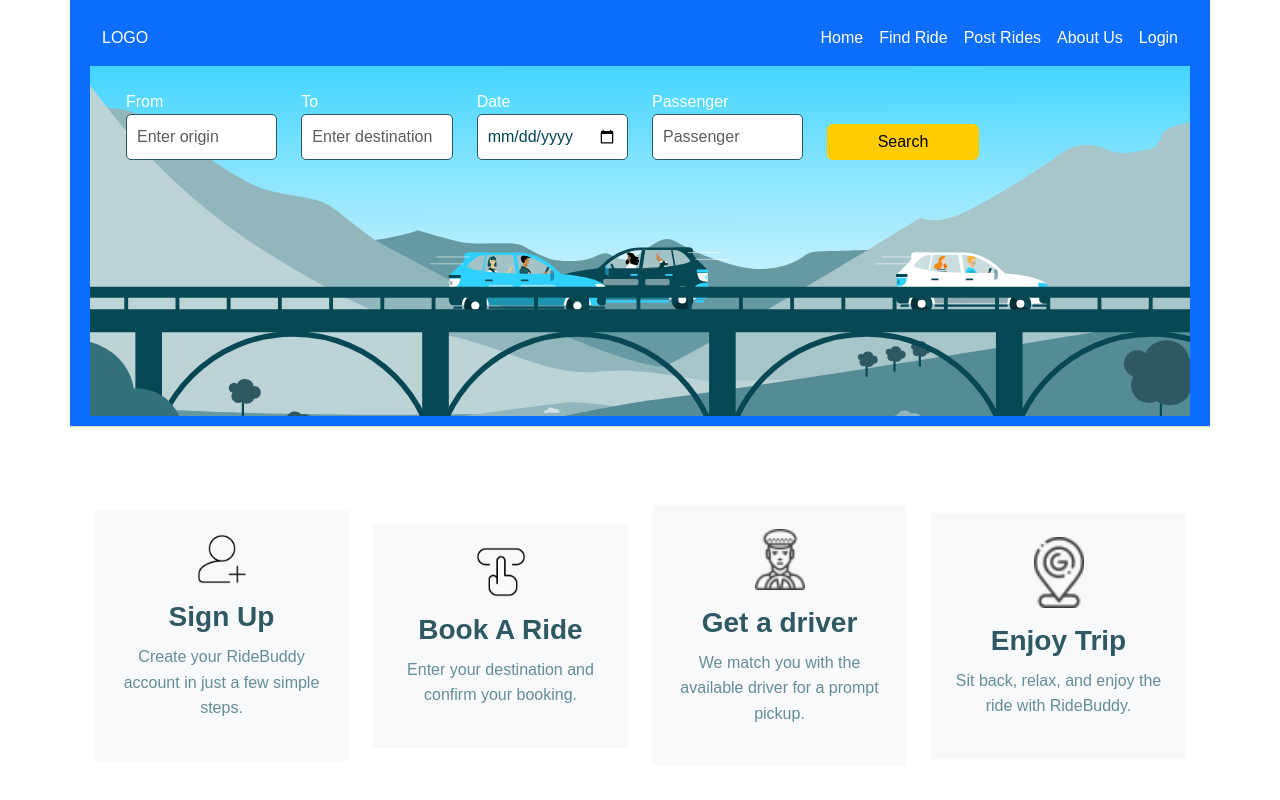
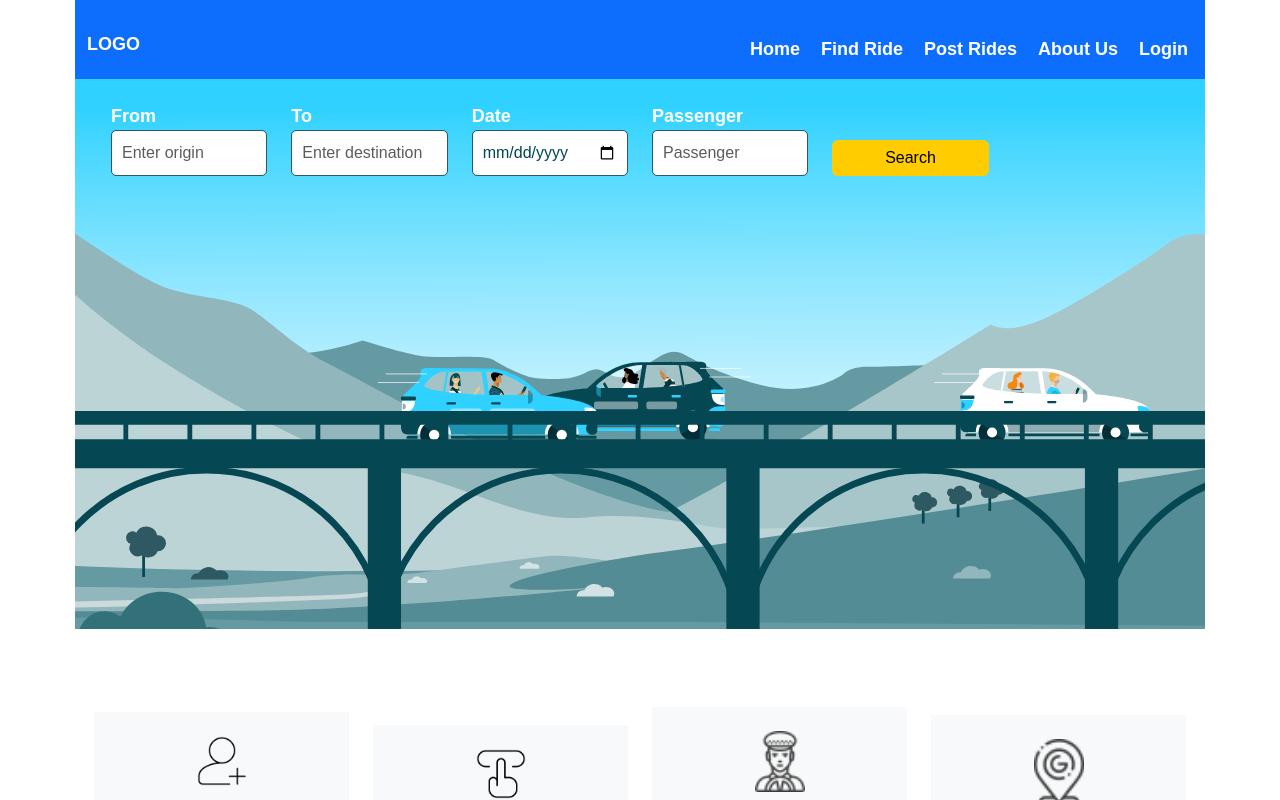
Before and after one commit to Diablodadayu/Carpool, a React (Vite) app in the folder client/: page /home in a window 1280 px wide. Shown: the top 800 px of the page. Built offline with nearby package versions, Linux system fonts and the light colour scheme.

Commit message:
changes to css

```diff
--- a/client/src/assets/Home.css
+++ b/client/src/assets/Home.css
@@ -1,3 +1,11 @@
+*,
+*::after,
+*::before {
+  margin: 0;
+  padding: 0;
+  box-sizing: border-box;
+}
+
 body {
   font-family: Arial, sans-serif;
   margin: 0;
@@ -6,9 +14,7 @@ body {
 }
 
 header {
-  background-color: #0f25e8;
-  padding: 10px 20px;
-  border-bottom: 1px solid #ddd;
+  background-color: #2ed1ff;
 }
 
 #header {
@@ -16,7 +22,7 @@ header {
   background-size: cover;
   background-position: center;
   background-repeat: no-repeat;
-  height: 350px;
+  height: 550px;
 }
 
 .icon-img {
--- /dev/null
+++ b/client/src/assets/Navbar.css
@@ -0,0 +1,17 @@
+.text-white {
+  color: white !important;
+  font-weight: 700;
+  font-size: large;
+  margin-left: 5px;
+  padding-top: 10px;
+  margin-right: 5px;
+}
+
+.text-blue {
+  color: #2ed1ff !important;
+  font-weight: 700;
+  font-size: large;
+  padding-top: 10px;
+  margin-left: 5px;
+  margin-right: 5px;
+}
--- a/client/src/components/Navbar.css
+++ /dev/null
@@ -1,12 +0,0 @@
-
-  .text-white {
-    color: white !important;
-  }
-
-  .text-blue {
-    color: #2ED1FF !important;
-    font-weight: 700;
-    font-size: large;
-    margin-left: 5px;
-    margin-right: 5px;
-  }
--- a/client/src/components/Navbar.jsx
+++ b/client/src/components/Navbar.jsx
@@ -1,24 +1,24 @@
 import { Link } from "react-router-dom";
-import './Navbar.css'; // Import the CSS file
+import "../assets/Navbar.css";
 
-const Navbar = ({ textColor }) => {
+const Navbar = (props) => {
   return (
     <div className="container d-flex justify-content-between align-items-center py-3 navbar-bg">
       <div>LOGO</div>
       <nav className="d-flex">
-        <Link className={`nav-link me-3 ${textColor}`} to="/home">
+        <Link className={`nav-link me-3 ${props.textColor}`} to="/home">
           Home
         </Link>
-        <Link className={`nav-link me-3 ${textColor}`} to="#find-ride">
+        <Link className={`nav-link me-3 ${props.textColor}`} to="#find-ride">
           Find Ride
         </Link>
-        <Link className={`nav-link me-3 ${textColor}`} to="/postride">
+        <Link className={`nav-link me-3 ${props.textColor}`} to="/postride">
           Post Rides
         </Link>
-        <Link className={`nav-link me-3 ${textColor}`} to="#about-us">
+        <Link className={`nav-link me-3 ${props.textColor}`} to="#about-us">
           About Us
         </Link>
-        <Link className={`nav-link ${textColor}`} to="#login">
+        <Link className={`nav-link ${props.textColor}`} to="#login">
           Login
         </Link>
       </nav>
--- a/client/src/pages/Home.jsx
+++ b/client/src/pages/Home.jsx
@@ -17,8 +17,7 @@ const HomePage = () => {
   return (
     <div>
       <header className="bg-primary text-white">
-      <Navbar textColor="text-white" />
-
+        <Navbar textColor="text-white" />
         <SearchBar />
       </header>
       <main className="container my-5">
```
